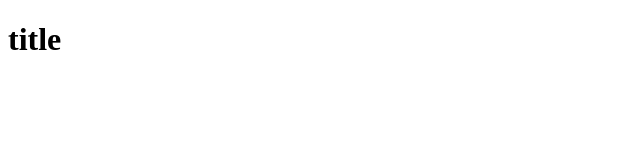
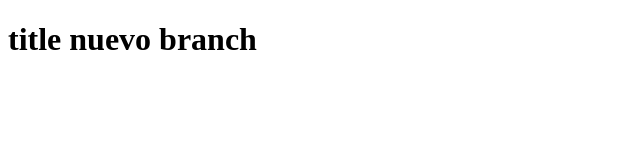
Before and after one commit to BrayanMO/hello-git, a plain HTML site: page index.html in a window 1280 px wide. Shown: the whole page, without its empty margins (0-640 px from the left). Drawn offline with Linux system fonts and the light colour scheme.

Commit message:
trabajando en nueva rama

```diff
--- a/index.html
+++ b/index.html
@@ -6,6 +6,6 @@
     <title>Demo Git</title>
 </head>
 <body>
-    <h1>title</h1>
+    <h1>title nuevo branch</h1>
 </body>
 </html>
```
